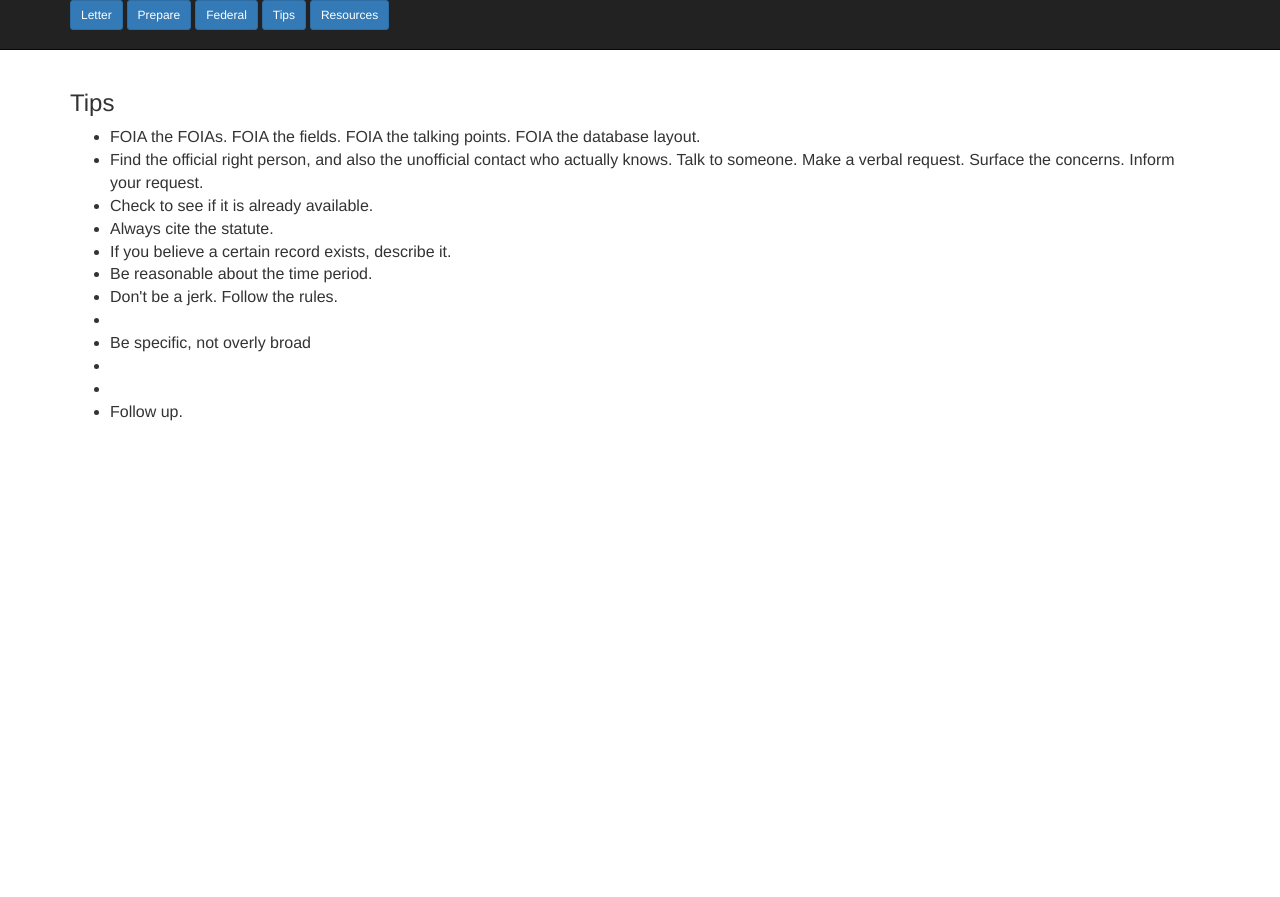
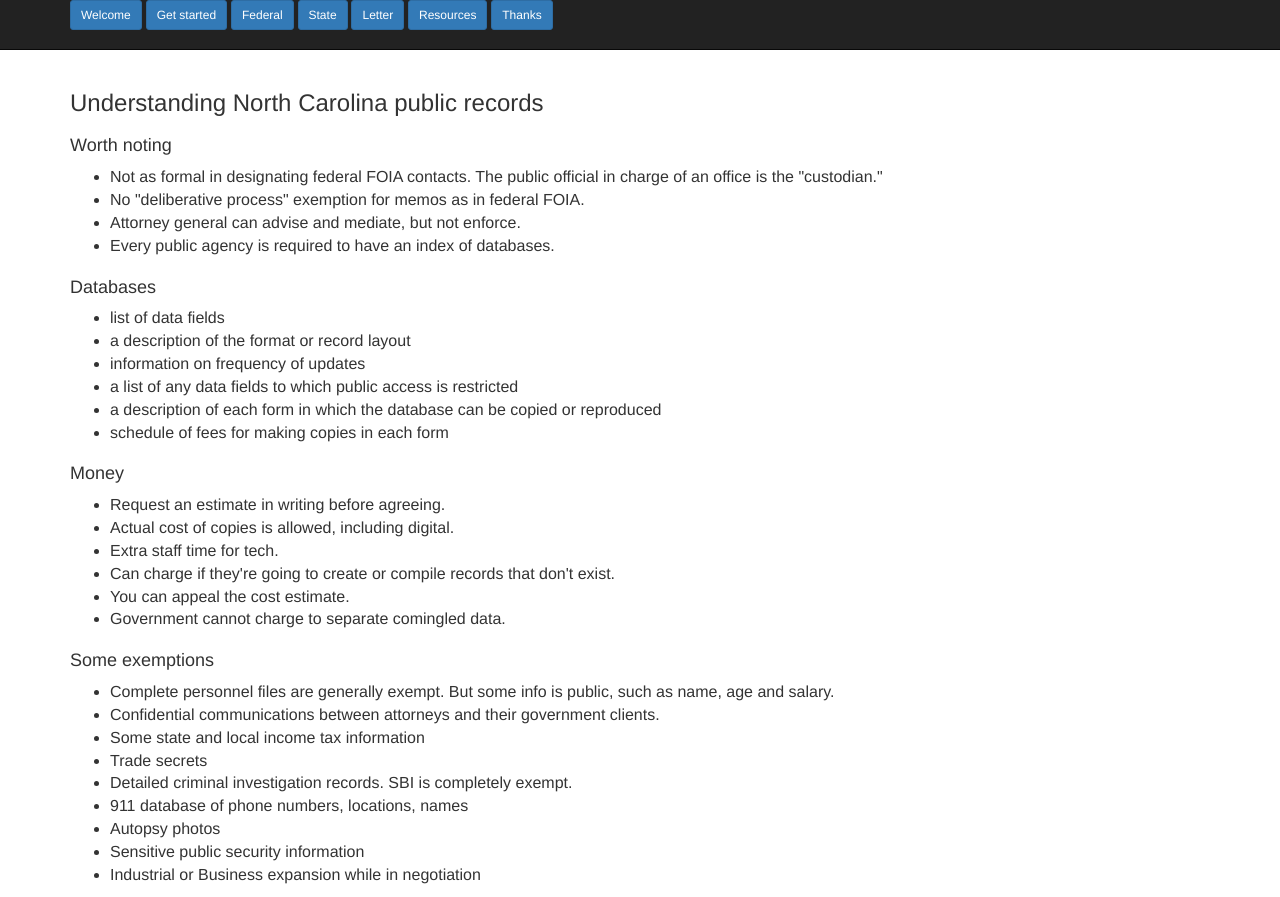
Before and after one commit to hpaasch/talks, a Django app: page /tips/ in a window 1280 px wide. Before the commit the page ends 421 px from the top, so only its background shows below. Run offline with Django 3.2, Linux system fonts and the light colour scheme; some libraries are stand-ins or nearby versions.

Commit message:
ready to go?

```diff
--- a/pydata_talk/urls.py
+++ b/pydata_talk/urls.py
@@ -2,15 +2,17 @@
 from django.conf.urls import url
 from django.contrib import admin
 
-from talk_app.views import IndexView, PrepareView, TipsView, FederalView, ResourceView
+from talk_app.views import IndexView, PrepareView, StateView, FederalView, ResourceView, ThanksView, WelcomeView
 
 
 urlpatterns = [
     url(r'^admin/', admin.site.urls),
     url(r'^$', IndexView.as_view(), name='index_view'),
     url(r'^prepare/$', PrepareView.as_view(), name='prepare_view'),
-    url(r'^tips/$', TipsView.as_view(), name='tips_view'),
+    url(r'^tips/$', StateView.as_view(), name='state_view'),
     url(r'^federal/$', FederalView.as_view(), name='federal_view'),
     url(r'^resources/$', ResourceView.as_view(), name='resource_view'),
+    url(r'^thanks/$', ThanksView.as_view(), name='thanks_view'),
+    url(r'^welcome/$', WelcomeView.as_view(), name='welcome_view'),
 
 ]
--- a/talk_app/static/talk_app/css/main.css
+++ b/talk_app/static/talk_app/css/main.css
@@ -13,3 +13,11 @@ address {
 h1 {
   font-size: 24px;
 }
+
+h3 {
+  font-size: 18px;
+}
+
+.slide {
+  line-heigh: 50px;
+}
--- a/talk_app/views.py
+++ b/talk_app/views.py
@@ -14,9 +14,17 @@ class FederalView(TemplateView):
     template_name = 'federal.html'
 
 
-class TipsView(TemplateView):
-    template_name = 'tips.html'
+class StateView(TemplateView):
+    template_name = 'state.html'
 
 
 class ResourceView(TemplateView):
     template_name = 'resource.html'
+
+
+class ThanksView(TemplateView):
+    template_name = 'thanks.html'
+
+
+class WelcomeView(TemplateView):
+    template_name = 'welcome.html'
--- a/templates/base.html
+++ b/templates/base.html
@@ -11,11 +11,13 @@
   <body>
     <nav class="navbar navbar-inverse navbar-static-top">
            <div class="container">
+             <a class="btn btn-primary btn-sm" href="{% url 'welcome_view' %}">Welcome</a>
+             <a class="btn btn-primary btn-sm" href="{% url 'prepare_view' %}">Get started</a>
+             <a class="btn btn-primary btn-sm" href="{% url 'federal_view' %}">Federal</a>
+             <a class="btn btn-primary btn-sm" href="{% url 'state_view' %}">State</a>
              <a class="btn btn-primary btn-sm" href="{% url 'index_view' %}">Letter</a>
-                 <a class="btn btn-primary btn-sm" href="{% url 'prepare_view' %}">Prepare</a>
-                 <a class="btn btn-primary btn-sm" href="{% url 'federal_view' %}">Federal</a>
-                 <a class="btn btn-primary btn-sm" href="{% url 'tips_view' %}">Tips</a>
              <a class="btn btn-primary btn-sm" href="{% url 'resource_view' %}">Resources</a>
+             <a class="btn btn-primary btn-sm" href="{% url 'thanks_view' %}">Thanks</a>
            </div>
     </nav>
     <div class="container">
@@ -25,6 +27,5 @@
         {% endblock %}
 
     </div>
-
   </body>
 </html>
--- a/templates/federal.html
+++ b/templates/federal.html
@@ -7,7 +7,7 @@
 <ol>
   <li>Documents classified as secret in the interest of national defense or foreign policy</li>
   <li>Records of internal agency rules and practices</li>
-  <li>Congress and the federal courts and anything specifically covered by another law</li>
+  <li>Congress, the president and the federal courts, and anything specifically covered by another law</li>
   <li>Trade secrets and commercial or financial information that is confidential</li>
   <li>Internal memos that are deliberative</li>
   <li>Personnel, medical, financial or similar records that would clearly be an unwarranted invasion of privacy</li>
@@ -20,8 +20,8 @@
 
 <ul>
   <li>FOIA officers and liaisons</li>
-  <li>20 business days, but not in real life</li>
-  <li>Supposed to be reducing backlog by 10 percent per year</li>
+  <li>20 business days to respond, but not in real life</li>
+  <li>Executive order to reduce backlog by 10 percent per year</li>
 </ul>
 
 {% endblock %}
--- /dev/null
+++ b/templates/state.html
@@ -0,0 +1,51 @@
+{% extends "base.html" %}
+
+{% block content %}
+
+<h1>Understanding North Carolina public records</h1>
+<h3>Worth noting</h3>
+<ul>
+  <li>Not as formal in designating federal FOIA contacts. The public official in charge of an office is the "custodian."</li>
+  <li>No "deliberative process" exemption for memos as in federal FOIA.</li>
+  <li>Attorney general can advise and mediate, but not enforce.</li>
+  <li>Every public agency is required to have an index of databases.</li>
+</ul>
+<h3>Databases</h3>
+<ul>
+  <li>list of data fields
+</li>
+  <li>a description of the format or record layout
+</li>
+  <li>information on frequency of updates
+</li>
+  <li>a list of any data fields to which public access is restricted
+</li>
+  <li>a description of each form in which the database can be copied or reproduced
+</li>
+  <li>schedule of fees for making copies in each form
+</li>
+</ul>
+
+<h3>Money</h3>
+<ul>
+  <li>Request an estimate in writing before agreeing.</li>
+  <li>Actual cost of copies is allowed, including digital.</li>
+  <li>Extra staff time for tech.</li>
+  <li>Can charge if they're going to create or compile records that don't exist.</li>
+  <li>You can appeal the cost estimate.</li>
+  <li>Government cannot charge to separate comingled data.</li>
+</ul>
+<h3>Some exemptions</h3>
+  <ul>
+    <li>Complete personnel files are generally exempt. But some info is public, such as name, age and salary.</li>
+    <li>Confidential communications between attorneys and their government clients.</li>
+    <li>Some state and local income tax information</li>
+    <li>Trade secrets</li>
+    <li>Detailed criminal investigation records. SBI is completely exempt.</li>
+    <li>911 database of phone numbers, locations, names</li>
+    <li>Autopsy photos</li>
+    <li>Sensitive public security information</li>
+    <li>Industrial or Business expansion while in negotiation</li>
+  </ul>
+
+{% endblock %}
--- a/templates/tips.html
+++ /dev/null
@@ -1,34 +0,0 @@
-{% extends "base.html" %}
-
-{% block content %}
-<h1>Tips</h1>
-<ul>
-  <li>FOIA the FOIAs. FOIA the fields. FOIA the talking points. FOIA the database layout.</li>
-  <li>Find the official right person, and also the unofficial contact who actually knows. Talk to someone. Make a verbal request. Surface the concerns. Inform your request.</li>
-  <li>Check to see if it is already available.</li>
-  <li>Always cite the statute.</li>
-  <li>If you  believe a certain record exists, describe it.</li>
-  <li>Be reasonable about the time period.</li>
-  <li>Don't be a jerk. Follow the rules.</li>
-  <li></li>
-  <li>Be specific, not overly broad</li>
-  <li></li>
-  <li></li>
-  <li>Follow up.</li>
-</ul>
-{% endblock %}
-<li>Submission preferences vary: Mail, Email, special form</li>
-
-
-Learn the collection method, so you can match it. (If you know they'll search
-emails for keywords, suggest the keywords)
-
-Send your request to both the dept head and the PIO.
-
-Redaction -- the whole record can't be denied if just one column is not public.
-
-Check to see if it exists. No analyzing or creating records, no research for you.
-Avoid asking about a specific person. That's often covered under exemptions.
-Ask for specific information. Say what format. Be clear.
-Yes, they can charge you. Put in your letter a request that it be waived, if you have an agrument for that.
-Put in writing. Usually no form. See sample letter.
```
Also changed, not shown: templates/index.html (+3 -9 lines), templates/prepare.html (+22 -1 lines), templates/resource.html (+19 -3 lines), templates/thanks.html (added, +11 -0 lines), templates/welcome.html (added, +9 -0 lines). Lines whose indentation alone changed are shown as unchanged.
